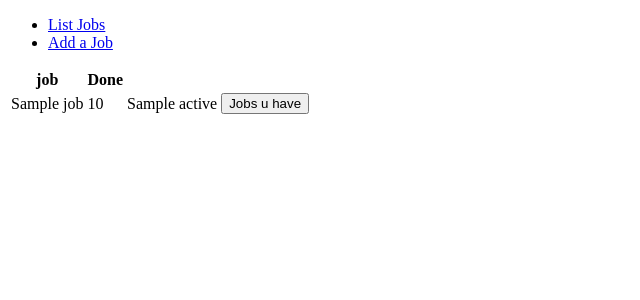
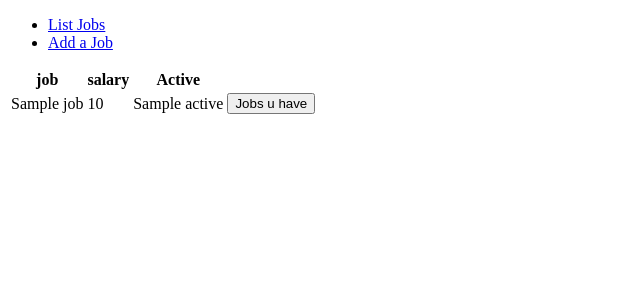
Before and after one commit to nicholsss/Jobber, a Flask app: template application/templates/jobs/list.html in a window 1280 px wide. Shown: the top 300 px of the page, without its empty margins (0-640 px from the left). Run offline with Flask 2, Linux system fonts and the light colour scheme; the template is opened without the code that fills it: most values are stand-ins (such as "Sample title", 1, 10 or a date in 2020); data that the repository does not hold is empty.

Commit message:
week 2 done

```diff
--- a/application/jobs/models.py
+++ b/application/jobs/models.py
@@ -8,7 +8,7 @@ class Job(db.Model):
 
     name = db.Column(db.String(144), nullable=False)
 
-    salary = db.Column(db.String(144), nullable=False)
+    salary = db.Column(db.Integer, nullable=False)
     active = db.Column(db.Boolean, nullable=False)
 
     def __init__(self, name,salary):
--- a/application/templates/jobs/list.html
+++ b/application/templates/jobs/list.html
@@ -4,7 +4,8 @@
   <table>
     <tr>
       <th>job</th>
-      <th>Done</th>
+      <th>salary</th>
+      <th>Active</th>
     </tr>
     {% for job in jobs %}
     <tr>
```
Also changed, not shown: application/jobs/views.py (+5 -5 lines).
